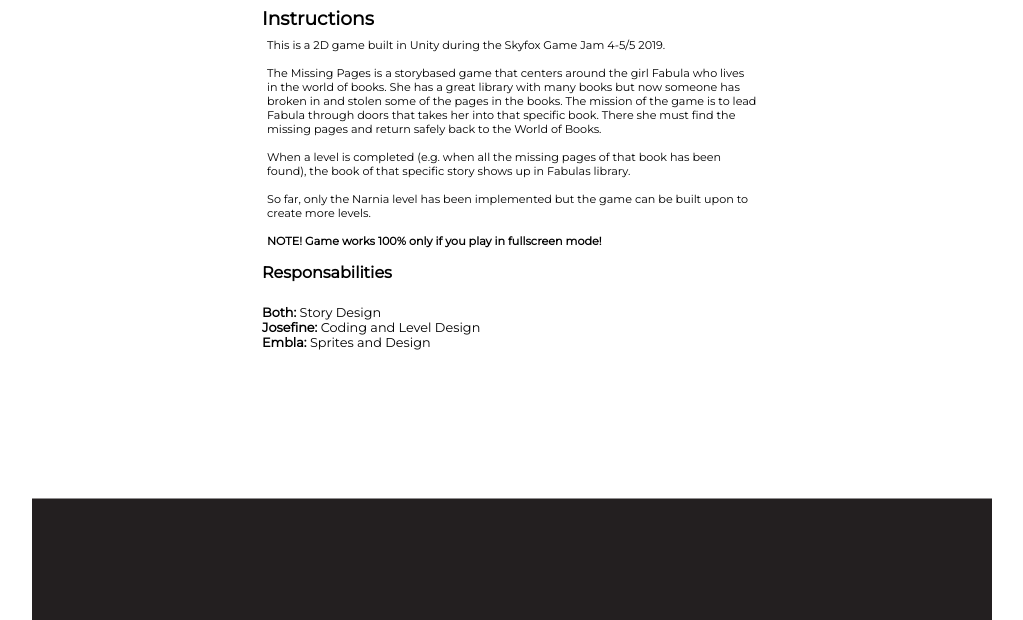
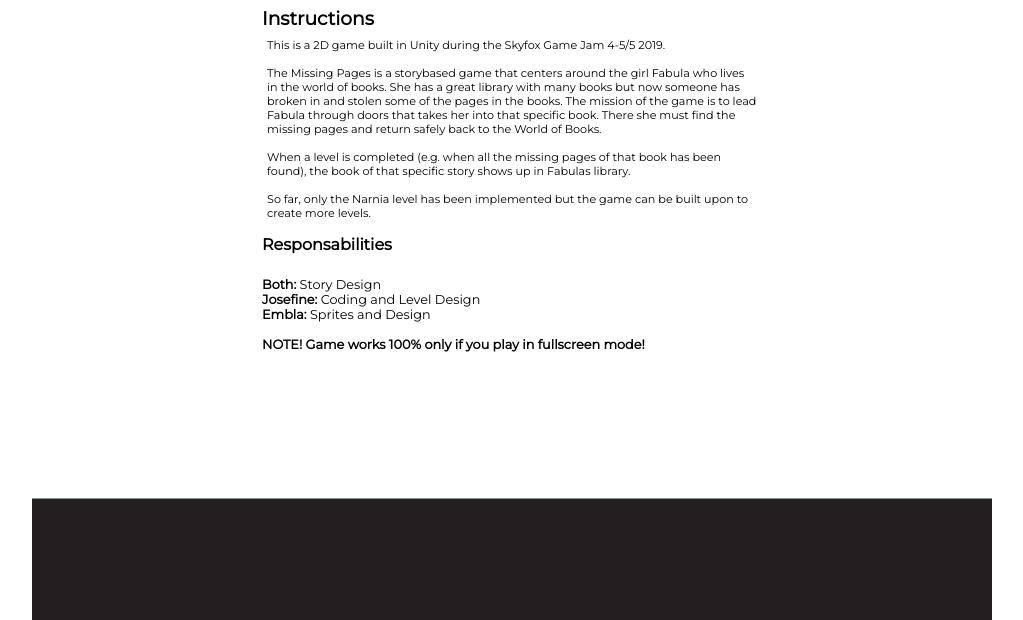
Before and after one commit to jklintan/TheMissingPages, a plain HTML site: page index.html in a window 1280 px wide. Shown: the part 180-800 px from the top of the page, without its empty margins (128-1151 px from the left). Drawn offline with Linux system fonts and the light colour scheme; no server answers.

Commit message:
Update index.html

```diff
--- a/index.html
+++ b/index.html
@@ -43,8 +43,7 @@
 		        When a level is completed (e.g. when all the missing pages of that book has been found), the book of that specific story shows up in Fabulas library.
 			<br/><br/>
 			So far, only the Narnia level has been implemented but the game can be built upon to create more levels.
-		  	<br/><br/>
-			  <b>NOTE! Game works 100% only if you play in fullscreen mode!</b></p>
+			</p>
 		  <h4>Responsabilities</h4>
 		  <p>
 			  <b>Both: </b> Story Design
@@ -52,6 +51,8 @@
 			  <b>Josefine:</b> Coding and Level Design
 			  <br/>
 			  <b>Embla:</b> Sprites and Design
+			  		  	<br/><br/>
+			  <b>NOTE! Game works 100% only if you play in fullscreen mode!</b>
 		  </p>
 	</div>
 
```
